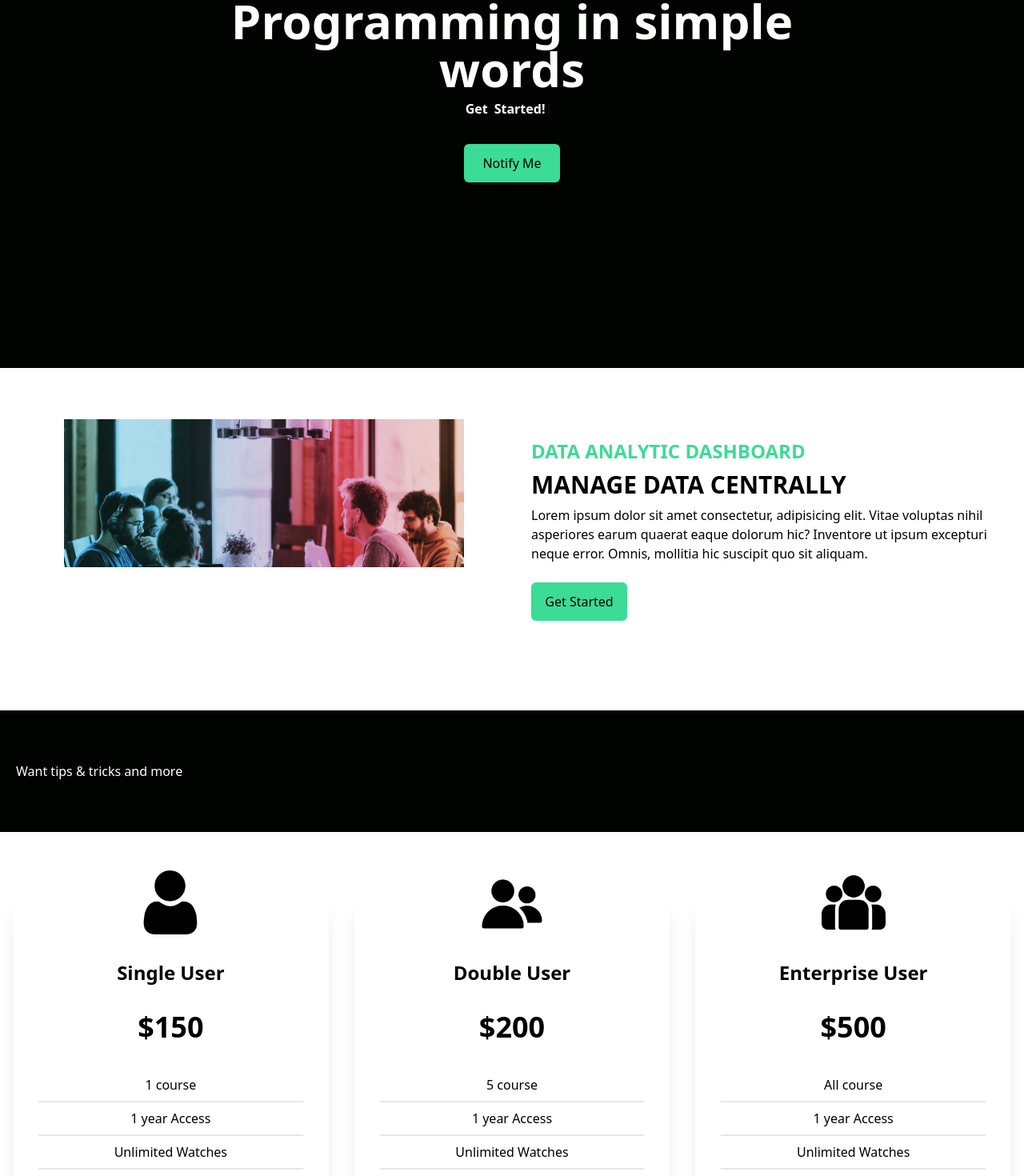
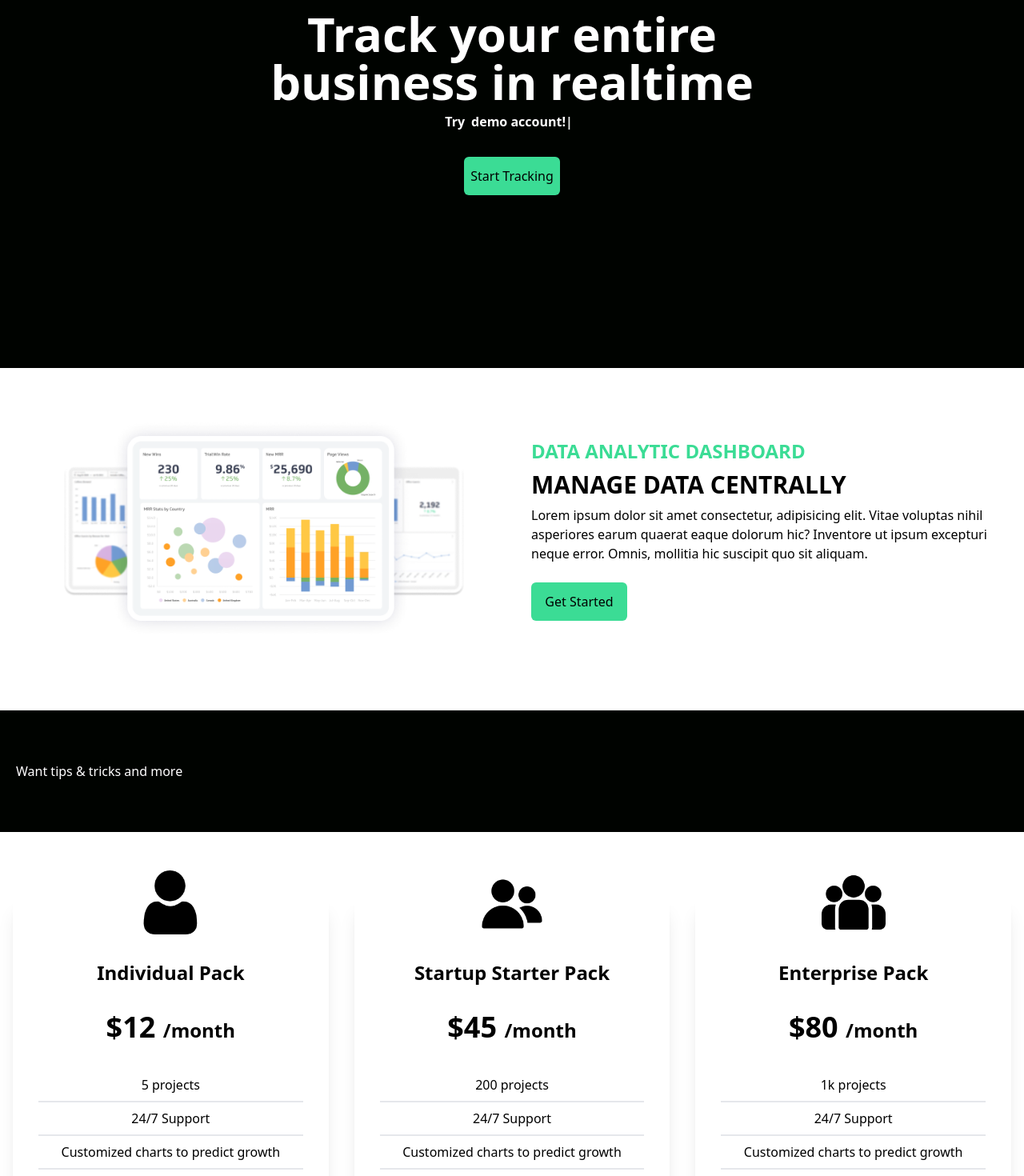
Before and after one commit to surajbahadur591/tailwind-landing-page, a React (Create React App) app: page / in a window 1280 px wide. Shown: the part 340-1810 px from the top of the page at 80% size. Built offline with nearby package versions, Linux system fonts and the light colour scheme.

Commit message:
content change

```diff
--- a/public/index.html
+++ b/public/index.html
@@ -7,7 +7,7 @@
     <meta name="theme-color" content="#000000" />
     <meta
       name="description"
-      content="Landing Page using tailwind CSS + React"
+      content="Landing Page using tailwind CSS + React by Suraj Bahadur"
     />
     <link rel="apple-touch-icon" href="%PUBLIC_URL%/logo192.png" />
     <!--
@@ -24,7 +24,7 @@
       work correctly both with client-side routing and a non-root public URL.
       Learn how to configure a non-root public URL by running `npm run build`.
     -->
-    <title>Landing Page</title>
+    <title>Track Business Landing Page</title>
   </head>
   <body>
     <noscript>You need to enable JavaScript to run this app.</noscript>
--- a/src/components/Cards.jsx
+++ b/src/components/Cards.jsx
@@ -13,12 +13,12 @@
               src={Single}
               alt=""
             />
-            <h2 className="text-2xl font-bold text-center py-8">Single User</h2>
-            <p className="text-center text-4xl font-bold">$150</p>
+            <h2 className="text-2xl font-bold text-center py-8">Individual Pack</h2>
+            <p className="text-center text-4xl font-bold">$12 <span className="text-2xl">/month</span></p>
             <div className="text-center font-medium" >
-              <p className="py-2 border-b-2 mx-8 mt-8" >1 course</p>
-              <p className="py-2 border-b-2 mx-8">1 year Access</p>
-              <p className="py-2 border-b-2 mx-8">Unlimited Watches</p>
+              <p className="py-2 border-b-2 mx-8 mt-8" >5 projects</p>
+              <p className="py-2 border-b-2 mx-8">24/7 Support</p>
+              <p className="py-2 border-b-2 mx-8">Customized charts to predict growth</p>
             </div>
             <button className="bg-[#3BDC95] w-[120px] rounded-md mx-auto my-6 font-medium py-3 text-black">Start trail</button>
           </div>
@@ -29,12 +29,12 @@
               src={Double}
               alt=""
             />
-            <h2 className="text-2xl font-bold text-center py-8">Double User</h2>
-            <p className="text-center text-4xl font-bold">$200</p>
+            <h2 className="text-2xl font-bold text-center py-8">Startup Starter Pack</h2>
+            <p className="text-center text-4xl font-bold">$45 <span className="text-2xl">/month</span></p>
             <div className="text-center font-medium" >
-              <p className="py-2 border-b-2 mx-8 mt-8" >5 course</p>
-              <p className="py-2 border-b-2 mx-8">1 year Access</p>
-              <p className="py-2 border-b-2 mx-8">Unlimited Watches</p>
+              <p className="py-2 border-b-2 mx-8 mt-8" >200 projects</p>
+              <p className="py-2 border-b-2 mx-8">24/7 Support</p>
+              <p className="py-2 border-b-2 mx-8">Customized charts to predict growth</p>
             </div>
             <button className="bg-black w-[120px] rounded-md mx-auto my-6 font-medium py-3 text-[#3BDC95]">Start trail</button>
           </div>
@@ -46,12 +46,12 @@
               src={Triple}
               alt=""
             />
-            <h2 className="text-2xl font-bold text-center py-8">Enterprise User</h2>
-            <p className="text-center text-4xl font-bold">$500</p>
+            <h2 className="text-2xl font-bold text-center py-8">Enterprise Pack</h2>
+            <p className="text-center text-4xl font-bold">$80 <span className="text-2xl">/month</span></p>
             <div className="text-center font-medium" >
-              <p className="py-2 border-b-2 mx-8 mt-8" >All course</p>
-              <p className="py-2 border-b-2 mx-8">1 year Access</p>
-              <p className="py-2 border-b-2 mx-8">Unlimited Watches</p>
+              <p className="py-2 border-b-2 mx-8 mt-8" >1k projects</p>
+              <p className="py-2 border-b-2 mx-8">24/7 Support</p>
+              <p className="py-2 border-b-2 mx-8">Customized charts to predict growth</p>
             </div>
             <button className="bg-[#3BDC95] w-[120px] rounded-md mx-auto my-6 font-medium py-3 text-black">Start trail</button>
           </div>
--- a/src/components/Hero.jsx
+++ b/src/components/Hero.jsx
@@ -6,24 +6,24 @@
     <div className="text-white">
       <div className="max-w-[800px] mt-[-96px] w-full h-screen text-center mx-auto flex flex-col justify-center">
         <p className=" p-12 text-2xl text-[#3BDC95]">
-          Find your preferred course & improve your skills faster
+        Datatech gives you ability to track and monitor your entire business
         </p>
         <h1 className="md:text-6xl px-6 font-bold sm:text-5xl text-4xl ">
-          Programming in simple words{" "}
+          Track your entire business in realtime{" "}
         </h1>
 
         <div className="flex px-6 justify-center items-center">
-          <p className="font-bold">Get</p>
+          <p className="font-bold">Try</p>
           <Typed
             className="font-bold p-2"
-            strings={[" Started!"]}
+            strings={[" demo account!"]}
             typeSpeed={40}
             backSpeed={50}
             loop
           ></Typed>
         </div>
 
-        <button className="bg-[#3BDC95] w-[120px] rounded-md mx-auto my-6 font-medium py-3 text-black" >Notify Me</button>
+        <button className="bg-[#3BDC95] w-[120px] rounded-md mx-auto my-6 font-medium py-3 text-black" >Start Tracking</button>
       </div>
     </div>
   );
--- a/src/components/Navbar.jsx
+++ b/src/components/Navbar.jsx
@@ -10,7 +10,7 @@
 
   return (
     <div className=" flex h-24 items-center justify-between max-w-[1240px] mx-auto px-4 text-white">
-      <h1 className="w-full text-2xl font-bold text-[#3BDC95]">itsmesuraj</h1>
+      <h1 className="w-full text-2xl font-bold text-[#3BDC95]">Datatech</h1>
 
       <ul className="hidden md:flex">
 
@@ -35,7 +35,7 @@
         }
       >
         <h1 className="pt-8 w-full text-3xl font-bold text-[#3BDC95]">
-          itsmesuraj
+        Datatech
         </h1>
 
         <ul className="p-4 uppercase">
```
Also changed, not shown: src/assets/skills-image.png, src/components/Footer.jsx (added).
